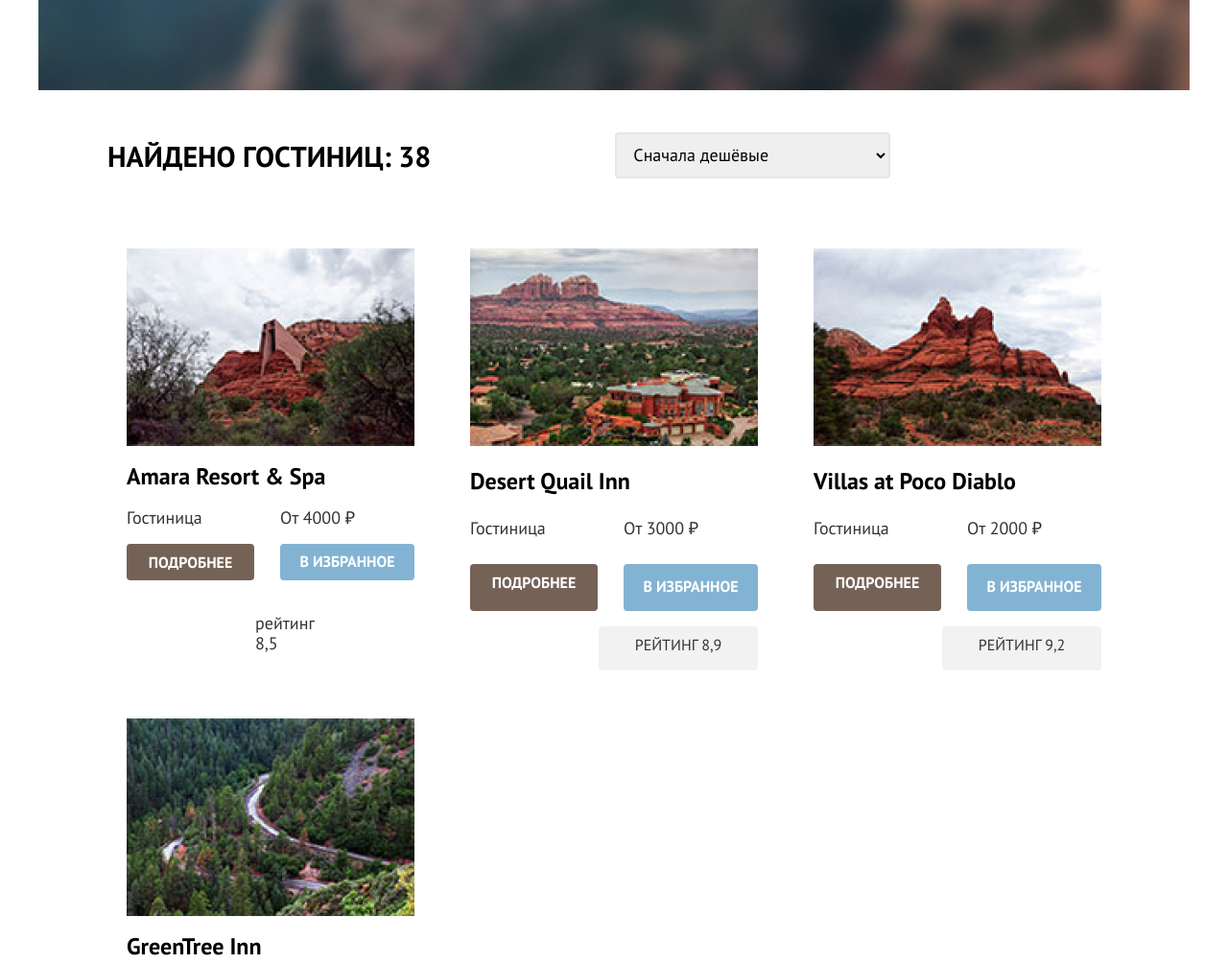
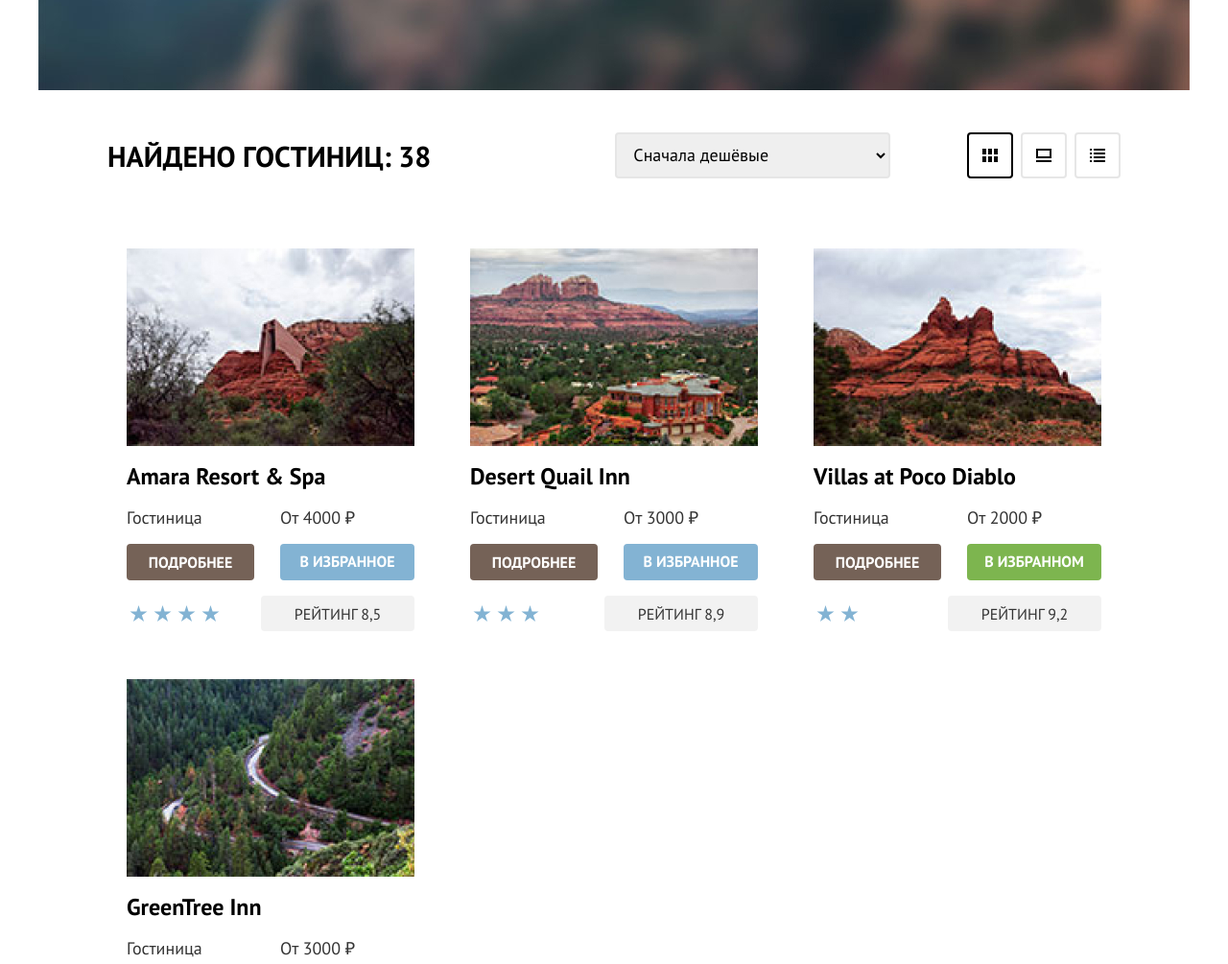
Before and after one commit to Alexusbro/sedona, a plain HTML site: page catalog.html in a window 1280 px wide. Shown: the part 380-1385 px from the top of the page at 96% size. Drawn offline with Linux system fonts and the light colour scheme.

Commit message:
закончил страницу каталога

```diff
--- a/catalog.html
+++ b/catalog.html
@@ -165,15 +165,23 @@
                     </select>
                     <button class="visually-hidden" type="submit">Отсортировать продукты</button>
                 </form>
-                <a href="#" class="sorting-button-active">
-                    <span class="visually-hidden">сетка</span>
-                </a>
-                <a href="#" class="sorting-button">
-                    <span class="visually-hidden">список</span>
-                </a>
-                <a href="#" class="sorting-button">
-                    <span class="visually-hidden">подробное описание</span>
-                </a>
+                <ul class="view-list">
+                    <li class="">
+                        <a href="#" class="view-item view-item-active view-item-cards">
+                            <span class="visually-hidden">карточки</span>
+                        </a>
+                    </li>
+                    <li class="">
+                        <a href="#" class="view-item view-item-slides">
+                            <span class="visually-hidden">плитки</span>
+                        </a>
+                    </li>
+                    <li class="">
+                        <a href="#" class="view-item view-item-list">
+                            <span class="visually-hidden">список</span>
+                        </a>
+                    </li>
+                </ul>
             </div>
             <div class="catalog-list">
 
@@ -187,10 +195,10 @@
                     <p class="hotel-card-price">От 4000 ₽</p>
                     <a href="" class="button button-detailed">Подробнее</a>
                     <button class="button button-favourites">В избранное</button>
-                    <p class="star star-two">
+                    <p class="star star-four">
                         <span class="visually-hidden">4 звезды</span>
                     </p>
-                    <p class    "card-rating">рейтинг 8,5</p>
+                    <p class="card-rating">рейтинг 8,5</p>
                 </article>
                 <article class="hotel-card">
                     <a href="hotel.html" class="hotel-card-link">
@@ -216,7 +224,7 @@
                     <p class="hotel-card-text">Гостиница</p>
                     <p class="hotel-card-price">От 2000 ₽</p>
                     <a href="" class="button button-detailed">Подробнее</a>
-                    <button class="button button-favourites">В избранное</button>
+                    <button class="button button-favourites-active">В избранном</button>
                     <p class="star star-two">
                         <span class="visually-hidden">2 звезды</span>
                     </p>
@@ -245,7 +253,7 @@
             </div>
             <div class="pagination-nav">
                 <ul class="pangination-list">
-                                        <li class="pangination-item ">
+                    <li class="pangination-item ">
                         <a class="pangination-link pangination-current ">1</a>
                     </li>
                     <li class="pangination-item">
@@ -263,7 +271,6 @@
                     <li class="pangination-item">
                         <a href="#" class="pangination-link">10</a>
                     </li>
-
                 </ul>
                 <form class="catalog-sorting">
                     <label>Гостиниц на странице
--- a/styles/styles.css
+++ b/styles/styles.css
@@ -155,14 +155,15 @@ body {
     font-family: inherit;
     font-weight: 700;
     font-size: 16px;
-    line-height: 21px;
-    background: #7DB54F;
+
+    background: #83B3D3;
     width: 140px;
-    grid-column: 2/3;
+    grid-column: 3/4;
     padding-top: 7px;
     padding-bottom: 10px;
     border-radius: 4px;
     border: none;
+    background: #7DB54F;
 }
 
 .button-detailed {
@@ -621,6 +622,45 @@ font-weight: 400;
     align-items: center;
 }
 
+.view-list {
+    list-style-type: none;
+    display: flex;
+    flex-wrap: wrap;
+    margin: 0;
+    margin-left: auto;
+}
+
+.view-item {
+    display: block;
+    box-sizing: border-box;
+    width: 48px;
+    height: 48px;
+    border: 2px solid #E6E6E6;
+    border-radius: 4px;
+    margin-left: 8px;
+    background-repeat: no-repeat;
+    background-position: 50% 50%;
+}
+
+.view-item-cards {
+    background-image: url(../img/view-cards.svg);
+
+}
+
+.view-item-slides {
+    background-image: url(../img/view-slides.svg);
+
+}
+
+.view-item-list {
+    background-image: url(../img/view-list.svg);
+
+}
+
+.view-item-active {
+    border: 2px solid #000000;
+}
+
 .select-sorting {
     font-size: 18px;
     line-height: 23px;
@@ -632,7 +672,7 @@ font-weight: 400;
     font-style: normal;
 }
 
-.quantity-sorting{
+.quantity-sorting {
     font-size: 18px;
     line-height: 23px;
     min-width: 160px;
@@ -642,7 +682,7 @@ font-style: normal;
     border-radius: 4px;
     font-family: 'PT Sans';
     font-style: normal;
-margin-left:50px;
+    margin-left: 50px;
 }
 
 .hotel-card-link {
@@ -687,11 +727,34 @@ margin-left:50px;
     font-weight: 400;
     font-size: 16px;
     padding-top: 9px;
-
     text-align: center;
     text-transform: uppercase;
+    width: 160px;
+    justify-self: end;
 
+}
 
+.star {
+    margin: 0;
+    grid-column: 1/2;
+    background-image: url(../img/star-active.svg);
+    background-position: 0 50%;
+    background-repeat: repeat-x;
+    background-size: 25px 17px;
+    height: 37px;
+
+}
+
+.star-four {
+    width: 100px;
+}
+
+.star-three {
+    width: 75px;
+}
+
+.star-two {
+    width: 50px;
 }
 
 .pagination-nav {
```
Also changed, not shown: img/view-cards.svg (added), img/view-list.svg (added), img/view-slides.svg (added). Lines whose indentation alone changed are shown as unchanged.
